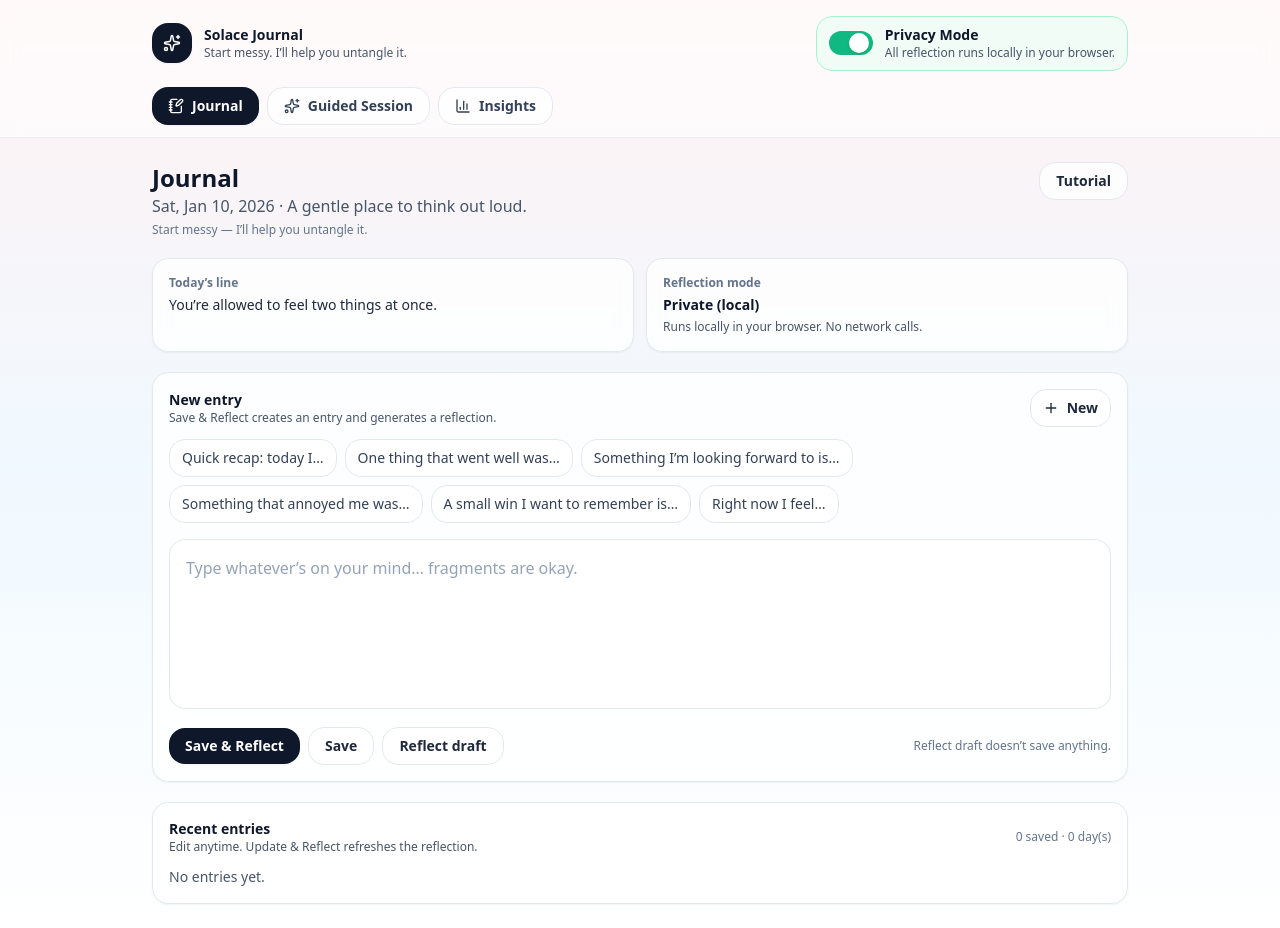
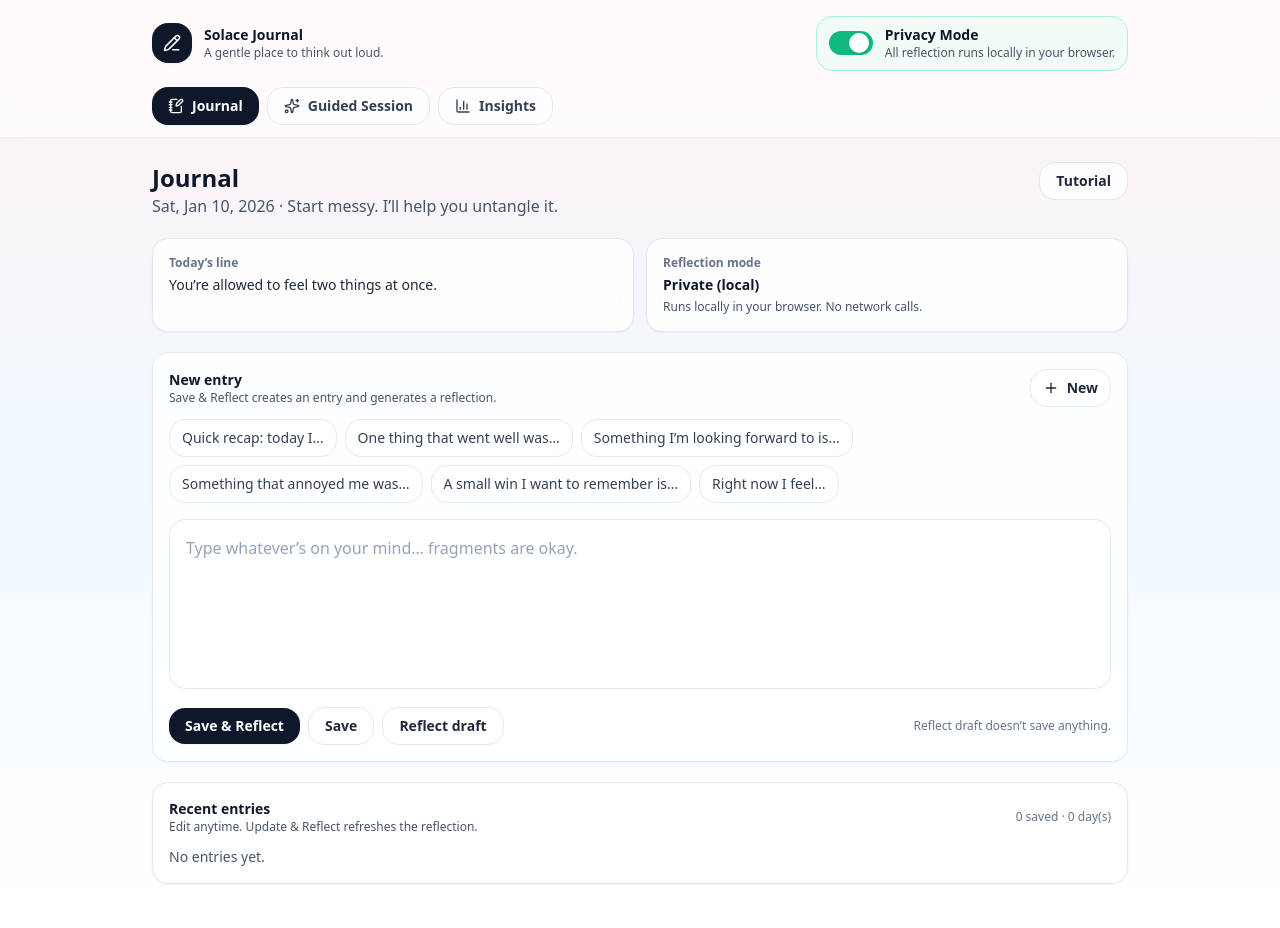
Before and after one commit to Lorenzvo/panw-journaling-companion, a React (Vite) app: page /journal in a window 1280 px wide. Built offline with nearby package versions, Linux system fonts and the light colour scheme.

Commit message:
minor ui changes

```diff
--- a/src/components/AppShell.tsx
+++ b/src/components/AppShell.tsx
@@ -2,7 +2,7 @@ import { NavLink } from "react-router-dom";
 import { Container } from "./Container";
 import { Toggle } from "./Toggle";
 import { cn } from "../lib/utils";
-import { Sparkles, NotebookPen, BarChart3 } from "lucide-react";
+import { Sparkles, NotebookPen, BarChart3, PencilLine } from "lucide-react";
 import { useState } from "react";
 import { ConfirmDialog } from "./ConfirmDialog";
 
@@ -46,14 +46,14 @@ export function AppShell({
         <Container className="py-4 flex items-center justify-between gap-4">
           <div className="flex items-center gap-3">
             <div className="flex h-10 w-10 items-center justify-center rounded-2xl bg-slate-900 text-white shadow-sm">
-              <Sparkles size={18} />
+              <PencilLine size={18} />
             </div>
             <div className="leading-tight">
               <div className="text-sm font-semibold text-slate-900">
                 Solace Journal
               </div>
               <div className="text-xs text-slate-600">
-                Start messy. I’ll help you untangle it.
+                A gentle place to think out loud.
               </div>
             </div>
           </div>
--- a/src/pages/JournalPage.tsx
+++ b/src/pages/JournalPage.tsx
@@ -97,7 +97,7 @@ export function JournalPage({ privacyMode }: { privacyMode: boolean }) {
     setSelectedEntryId(entryParam);
     setExpandedDays((prev) => {
       const next = new Set(prev);
-      next.add(entry.createdAt.slice(0, 10));
+      next.add(dayKeyFromCreatedAt(entry.createdAt));
       return next;
     });
 
@@ -375,8 +375,7 @@ export function JournalPage({ privacyMode }: { privacyMode: boolean }) {
     <div className="flex items-start justify-between gap-3">
       <div>
         <h1 className="text-2xl font-bold text-slate-900">Journal</h1>
-        <p className="text-slate-600">{todayLabel} · A gentle place to think out loud.</p>
-        <p className="text-xs text-slate-500 mt-1">Start messy — I’ll help you untangle it.</p>
+        <p className="text-slate-600">{todayLabel} · Start messy. I’ll help you untangle it.</p>
       </div>
 
       <button
```
